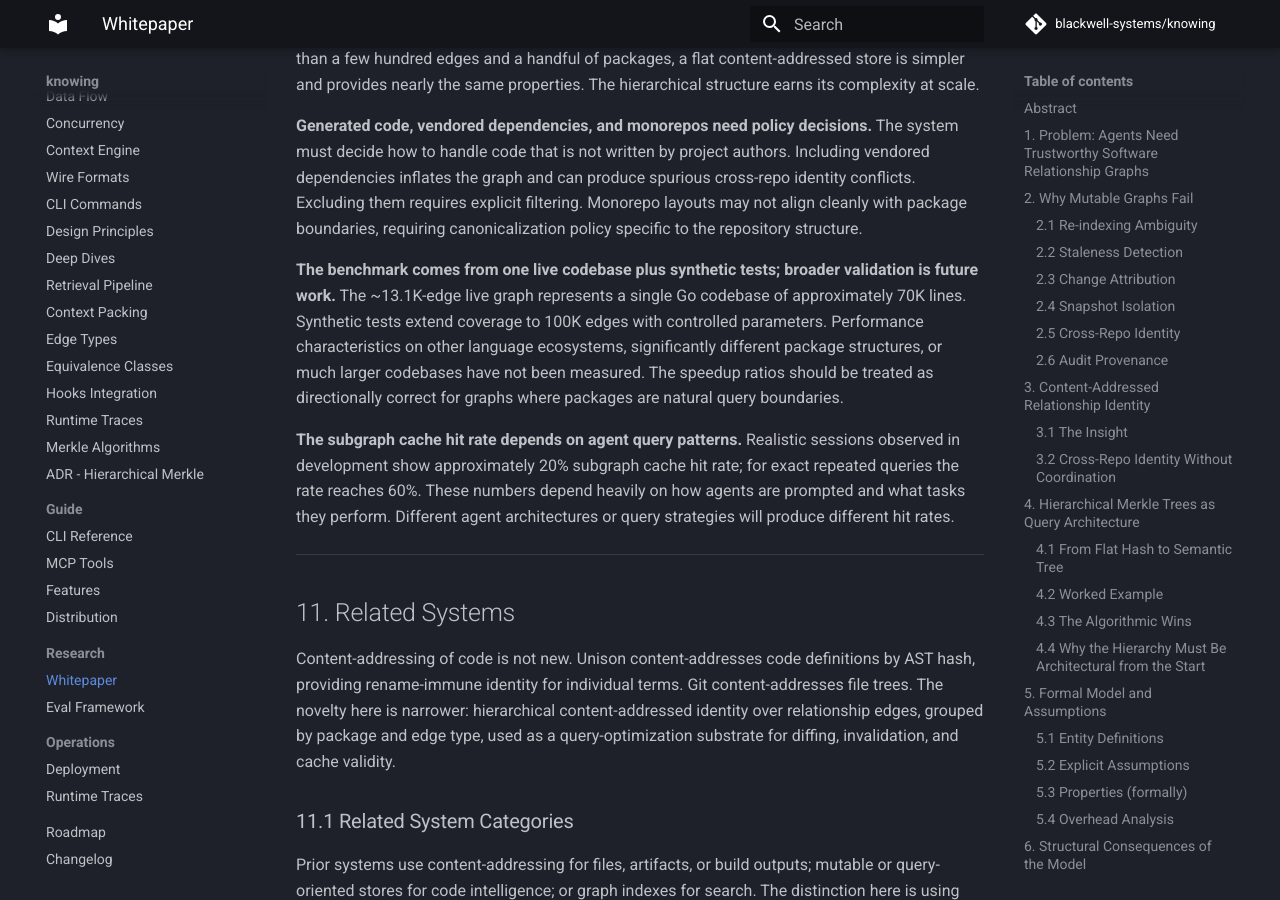
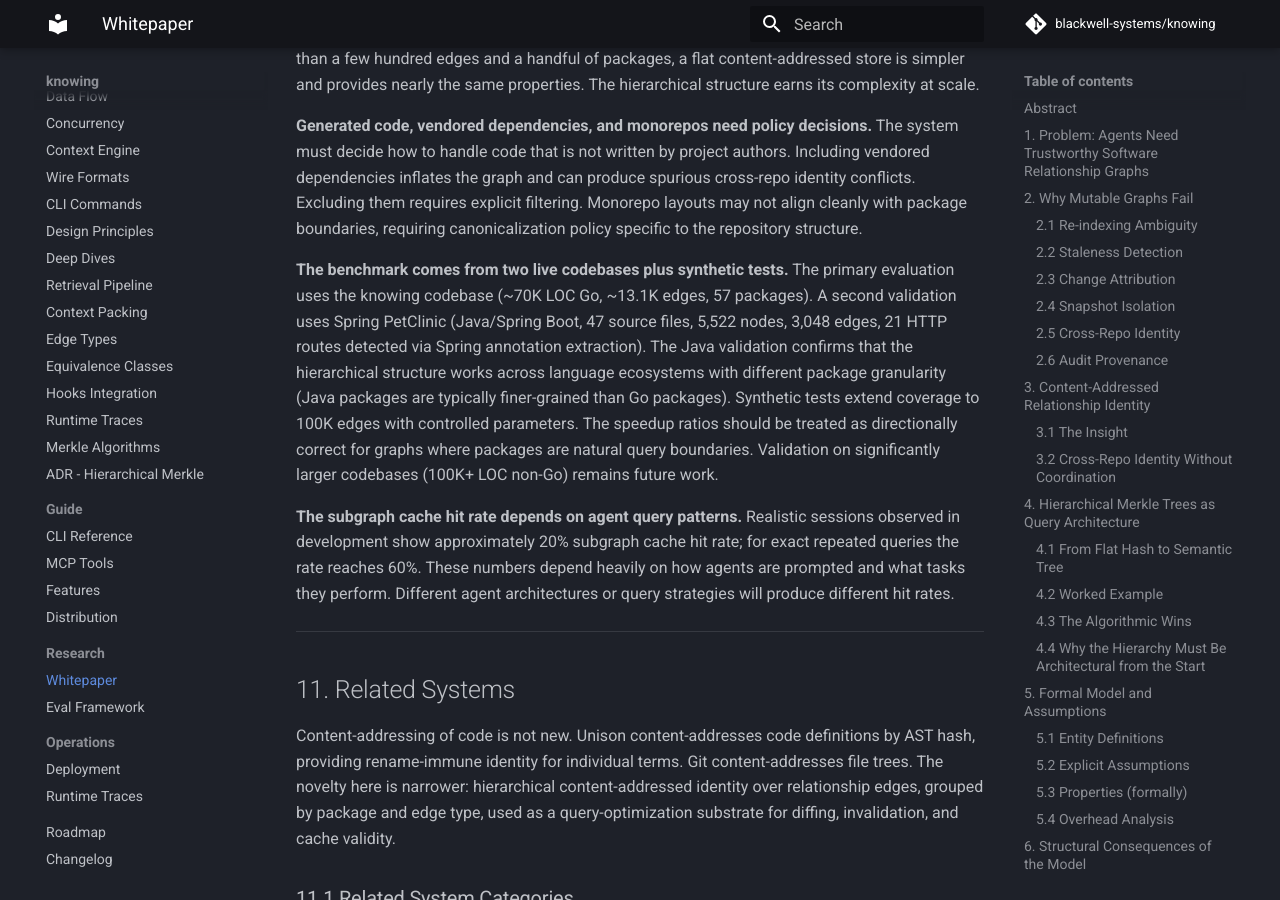
Before and after one commit to blackwell-systems/knowing, an MkDocs documentation site: the page built from docs/research/whitepaper.md, in a window 1280 px wide and 900 px high, scrolled down 20682 px. Built offline with MkDocs 1.6.1 and Material for MkDocs 9.7.7, drawn with Linux system fonts in a browser that asks for light colours; comment, search, counter and statistics services are not loaded.

Commit message:
docs: whitepaper n=2 validation (Spring PetClinic Java codebase)
Update §10 limitations: the benchmark now comes from two live codebases
(Go 70K LOC + Java/Spring Boot 47 files, 5522 nodes, 3048 edges).
Confirms hierarchical structure works across language ecosystems with
different package granularity.

```diff
--- a/docs/research/whitepaper.md
+++ b/docs/research/whitepaper.md
@@ -571,7 +571,7 @@ The properties described in this paper hold under specific conditions. This sect
 
 **Generated code, vendored dependencies, and monorepos need policy decisions.** The system must decide how to handle code that is not written by project authors. Including vendored dependencies inflates the graph and can produce spurious cross-repo identity conflicts. Excluding them requires explicit filtering. Monorepo layouts may not align cleanly with package boundaries, requiring canonicalization policy specific to the repository structure.
 
-**The benchmark comes from one live codebase plus synthetic tests; broader validation is future work.** The ~13.1K-edge live graph represents a single Go codebase of approximately 70K lines. Synthetic tests extend coverage to 100K edges with controlled parameters. Performance characteristics on other language ecosystems, significantly different package structures, or much larger codebases have not been measured. The speedup ratios should be treated as directionally correct for graphs where packages are natural query boundaries.
+**The benchmark comes from two live codebases plus synthetic tests.** The primary evaluation uses the knowing codebase (~70K LOC Go, ~13.1K edges, 57 packages). A second validation uses Spring PetClinic (Java/Spring Boot, 47 source files, 5,522 nodes, 3,048 edges, 21 HTTP routes detected via Spring annotation extraction). The Java validation confirms that the hierarchical structure works across language ecosystems with different package granularity (Java packages are typically finer-grained than Go packages). Synthetic tests extend coverage to 100K edges with controlled parameters. The speedup ratios should be treated as directionally correct for graphs where packages are natural query boundaries. Validation on significantly larger codebases (100K+ LOC non-Go) remains future work.
 
 **The subgraph cache hit rate depends on agent query patterns.** Realistic sessions observed in development show approximately 20% subgraph cache hit rate; for exact repeated queries the rate reaches 60%. These numbers depend heavily on how agents are prompted and what tasks they perform. Different agent architectures or query strategies will produce different hit rates.
 
```
